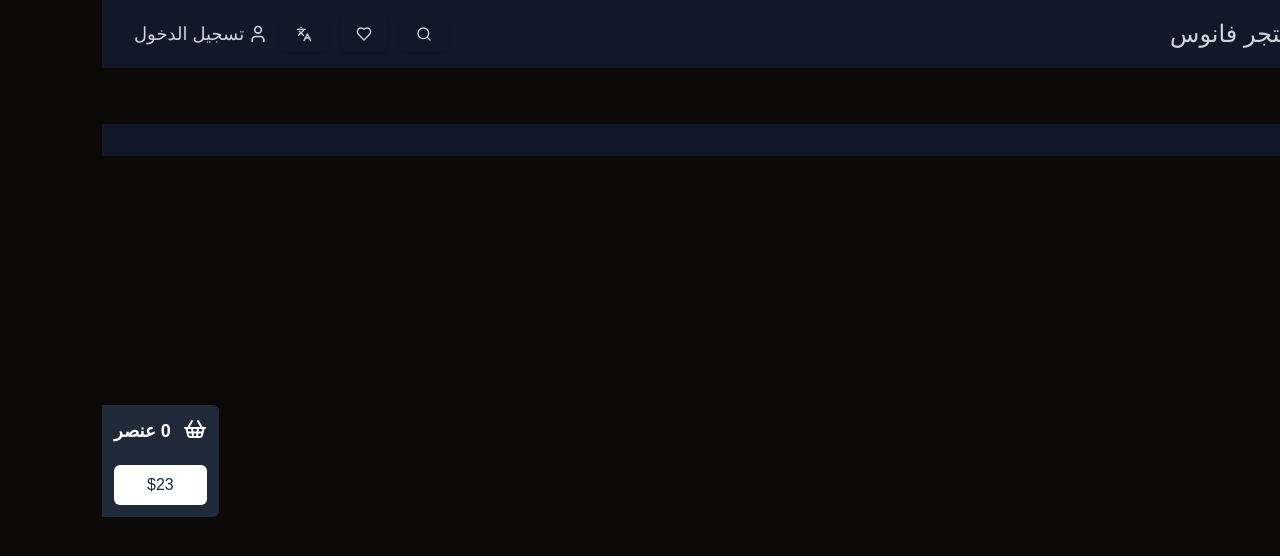
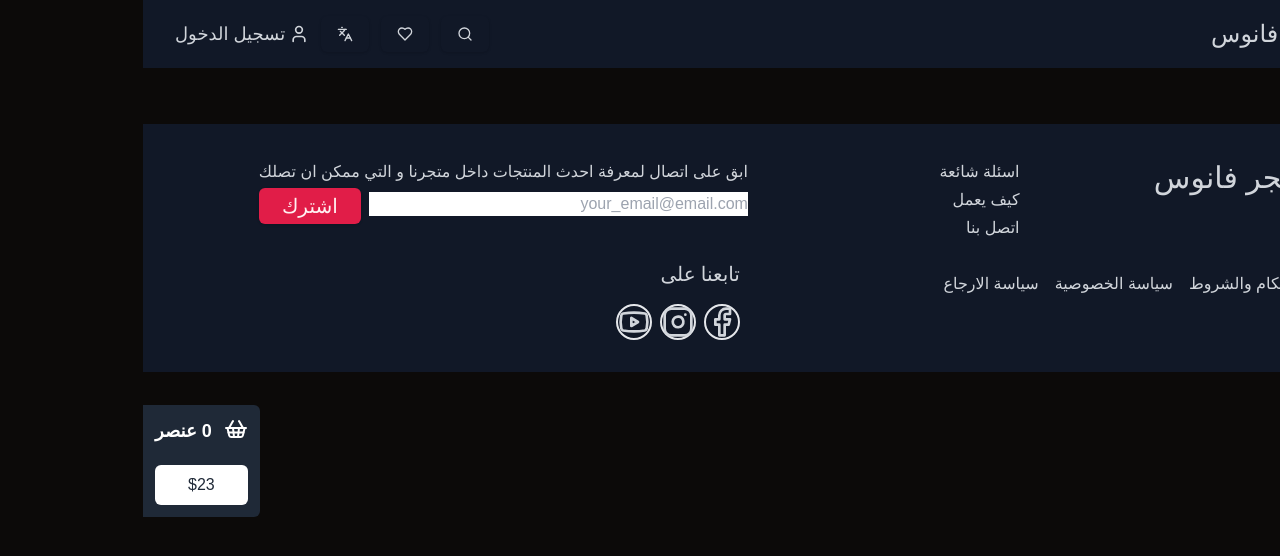
Before and after one commit to MFlinu/MakeUp-Store, a Next.js app: page / in a window 1280 px wide. Shown: the top 556 px of the page. Built offline with nearby package versions, Linux system fonts and the light colour scheme.

Commit message:
completed footer for both (PC/LargScreen) and Mobile

```diff
--- a/src/components/Footer.jsx
+++ b/src/components/Footer.jsx
@@ -1,43 +1,94 @@
 import Link from "next/link";
 import { Button } from "./ui/button";
-
+import { Facebook, Instagram, Youtube} from "lucide-react";
 
 export default function Footer()
 {
     return(
         <>
             {/* Mobile Footer Start */}
-            <footer className="md:hidden flex-col w-full py-4 px-5 md:px-8  bg-white dark:bg-gray-900 text-gray-900 dark:text-gray-300">
+            <footer className="md:hidden flex-col w-full py-4 px-5  bg-white dark:bg-gray-900 text-gray-900 dark:text-gray-300">
                 {/* Logo or Site Name Start */}
-                <div>
-                    <h2 className="text-3xl">متجر فانوس</h2>
+                <div className="text-3xl my-3 px-5 py-3">
+                    <h2>متجر فانوس</h2>
                 </div>
                  {/* Logo or Site Name End */}
 
-                <div className="flex flex-col my-2 text-2xl">
+                <div className="flex flex-col my-3 text-lg gap-y-2 font-sans">
                     <Link href={'/'}>اسئلة شائعة</Link>
                     <Link href={'/'}>كيف يعمل</Link>
                     <Link href={'/'}>اتصل بنا</Link>
                 </div>
 
-                <div >
-                    <form className="flex flex-col items-start text-lg">
-                        <p>ابق على اتصال لمعرفة احدث المنتجات داحل متجارنا و التي ممكن ان تصلك</p>
-                        <input type="email" className="w-full size-fit my-2  dark:bg-white border-2 border-gray-900 text-gray-900 dark:text-gray-300"/>
-                        <Button name="submit" className="mt-1 w-3/12">اشترك</Button>
+                <div>
+                    <form className="flex flex-col my-3 py-2 px-3 font-thin">
+                        <hr className="border-gray-50 w-full my-3"/>
+                        <p className="text-xl">ابق على اتصال لمعرفة احدث المنتجات داخل متجرنا و التي ممكن ان تصلك</p>
+                        <input type="email" placeholder="your_email@email.com" className="w-full size-fit my-2  dark:bg-white border-2 border-gray-900 text-gray-900 dark:text-gray-300"/>
+                        <Button name="submit" className="mt-1 w-3/12 text-xl">اشترك</Button>
                     </form>
                 </div>
-                <div></div>
-                <div></div>
-                <div></div>
+
+                <div className="flex flex-col my-3 text-lg font-sans gap-y-2">
+                    <Link href={'/'}>الاحكام والشروط</Link>
+                    <Link href={'/'}> سياسة الخصوصية</Link>
+                    <Link href={'/'}> سياسة الارجاع</Link>
+                </div>
+
+                <div className="flex flex-col">
+                    <div className="my-3">
+                        <h3 className=" font-sans text-2xl">تابعنا على</h3>
+                    </div>
+                    <div className="flex gap-x-2 justify-start my-3 px-3">
+                        <Link href={"#"}><Facebook className="size-8"/></Link>
+                        <Link href={"#"}><Instagram className="size-8"/></Link>
+                        <Link href={"#"}><Youtube className="size-8"/></Link>
+                    </div>
+                </div>
 
             </footer>
              {/* Mobile Footer End */}
 
 
             {/* PC and Larg Screen Footer Start */}
-            <footer className="hidden md:flex w-full py-4 px-5 md:px-8 bg-white dark:bg-gray-900 text-gray-900 dark:text-gray-300">
+            <footer className="hidden md:flex w-full py-4 px-5 justify-around  bg-white dark:bg-gray-900 text-gray-900 dark:text-gray-300">
+                    <div className="flex flex-col">
+                        <div className="flex justify-between ">
+                            <div className="text-3xl mt-3 p-2 ">
+                                <h2>متجر فانوس</h2>
+                            </div>
+                            <div className="flex flex-col text-md font-light mt-3 p-2  gap-y-1">
+                                <Link href={'/'}>اسئلة شائعة</Link>
+                                <Link href={'/'}>كيف يعمل</Link>
+                                <Link href={'/'}>اتصل بنا</Link>
+                            </div>
+                        </div>
+                        <div className="flex flex-row justify-between mt-3 p-3 text-md font-light  gap-x-4">
+                            <Link href={'/'}>الاحكام والشروط</Link>
+                            <Link href={'/'}> سياسة الخصوصية</Link>
+                            <Link href={'/'}> سياسة الارجاع</Link>
+                        </div>
+                    </div>
+                    <div className="flex flex-col">
+                        <form className="flex flex-col mt-3 p-2">
+                            <p className="text-md">ابق على اتصال لمعرفة احدث المنتجات داخل متجرنا و التي ممكن ان تصلك</p>
+                            <div className="flex gap-x-2">
+                                <input type="email" placeholder="your_email@email.com" className="w-full my-2  dark:bg-white text-gray-900 dark:text-gray-300"/>
+                                <Button name="submit" className="mt-1 w-3/12 text-xl">اشترك</Button>
+                            </div>
+                        </form>
 
+                        <div className="flex flex-col mt-3 p-2">
+                            <div className="p-2">
+                                <h3 className=" font-sans text-xl">تابعنا على</h3>
+                            </div>
+                            <div className="flex p-2 gap-x-2">
+                                <Link href={"#"} className=" border-gray-200 border-2 rounded-full "><Facebook className="size-8"/></Link>
+                                <Link href={"#"} className=" border-gray-200 border-2 rounded-full "><Instagram className="size-8"/></Link>
+                                <Link href={"#"} className=" border-gray-200 border-2 rounded-full "><Youtube className="size-8"/></Link>
+                            </div>
+                        </div>
+                    </div>
 
             </footer>
              {/* PC and Larg Screen Footer End */}
--- a/src/components/Header.jsx
+++ b/src/components/Header.jsx
@@ -1,7 +1,7 @@
 import Link from "next/link";
 
 import {HoverCard,HoverCardContent,HoverCardTrigger,} from "@/components/ui/hover-card"
-import { Facebook, FileLock, FileQuestion, FileText, Heart, History, Home, Instagram, Languages, LayoutList, ListOrdered, LogOut, Mail, Menu, MessageSquareText, Search, Settings, ShoppingCart, User, Youtube} from "lucide-react";
+import { Facebook, FileLock, FileQuestion, FileText, Heart, History, Home, Instagram, Languages, LayoutList, ListOrdered, LogOut, Mail, Menu, MessageSquareText, Search, Settings, User, Youtube} from "lucide-react";
 import { Button } from "./ui/button";
 import {Sheet,SheetClose,SheetContent,SheetDescription,SheetHeader,SheetTitle,SheetTrigger,SheetFooter} from "@/components/ui/sheet"
 
@@ -25,7 +25,7 @@ export default function Header(){
                                 FanoosStore
                             </Link>
                             <Sheet>
-                                <SheetTrigger><Menu/></SheetTrigger>
+                                <SheetTrigger asChild><Menu/></SheetTrigger>
                                 <SheetContent>
                                     <SheetHeader>
                                         <SheetClose asChild></SheetClose>
@@ -42,8 +42,8 @@ export default function Header(){
                                         </SheetDescription>
                                     </SheetHeader>
                                     <div className="flex justify-end gap-2 mt-2">
-                                        <Button  className="w-full"><Link href={"/signin"} className="text-xl">تسجيل الدخول</Link></Button>
-                                        <Button  className="w-full"><Link href={"signup"} className="text-xl">إنشاء حساب</Link></Button>
+                                        <Button asChild  className="w-full"><Link href={"/signin"} className="text-xl">تسجيل الدخول</Link></Button>
+                                        <Button  asChild className="w-full"><Link href={"signup"} className="text-xl">إنشاء حساب</Link></Button>
                                     </div>
 
                                     <div className="flex-col my-5 font-sans">
@@ -110,7 +110,7 @@ export default function Header(){
                                 FanoosStore
                             </Link>
                             <Sheet>
-                                <SheetTrigger><Menu/></SheetTrigger>
+                                <SheetTrigger asChild><Menu/></SheetTrigger>
                                 <SheetContent>
                                     <SheetHeader>
                                         <SheetClose asChild></SheetClose>
@@ -179,7 +179,7 @@ export default function Header(){
                                                         <Link href={"#"}><Instagram/></Link>
                                                         <Link href={"#"}><Youtube/></Link>
                                                     </div>
-                                                    <Button className="mb-2"><Link href={"signup"} className="text-xl">تسجيل خروج</Link></Button>
+                                                    <Button asChild className="mb-2"><Link href={"signup"} className="text-xl">تسجيل خروج</Link></Button>
                                                 </div>
                                             </div>
                                     </SheetFooter>
@@ -206,7 +206,7 @@ export default function Header(){
                         <div className="flex gap-x-3">
                             <Button className=" bg-white dark:bg-gray-900 text-gray-900 dark:text-gray-300"><Search/></Button>
                             <Sheet key={side}>
-                                <SheetTrigger><Button className="bg-white dark:bg-gray-900 text-gray-900 dark:text-gray-300"><Heart/></Button></SheetTrigger>
+                                <SheetTrigger asChild><Button className="bg-white dark:bg-gray-900 text-gray-900 dark:text-gray-300"><Heart/></Button></SheetTrigger>
                                 <SheetContent side={side}>
                                     <SheetHeader>
                                         <SheetClose asChild></SheetClose>
```
